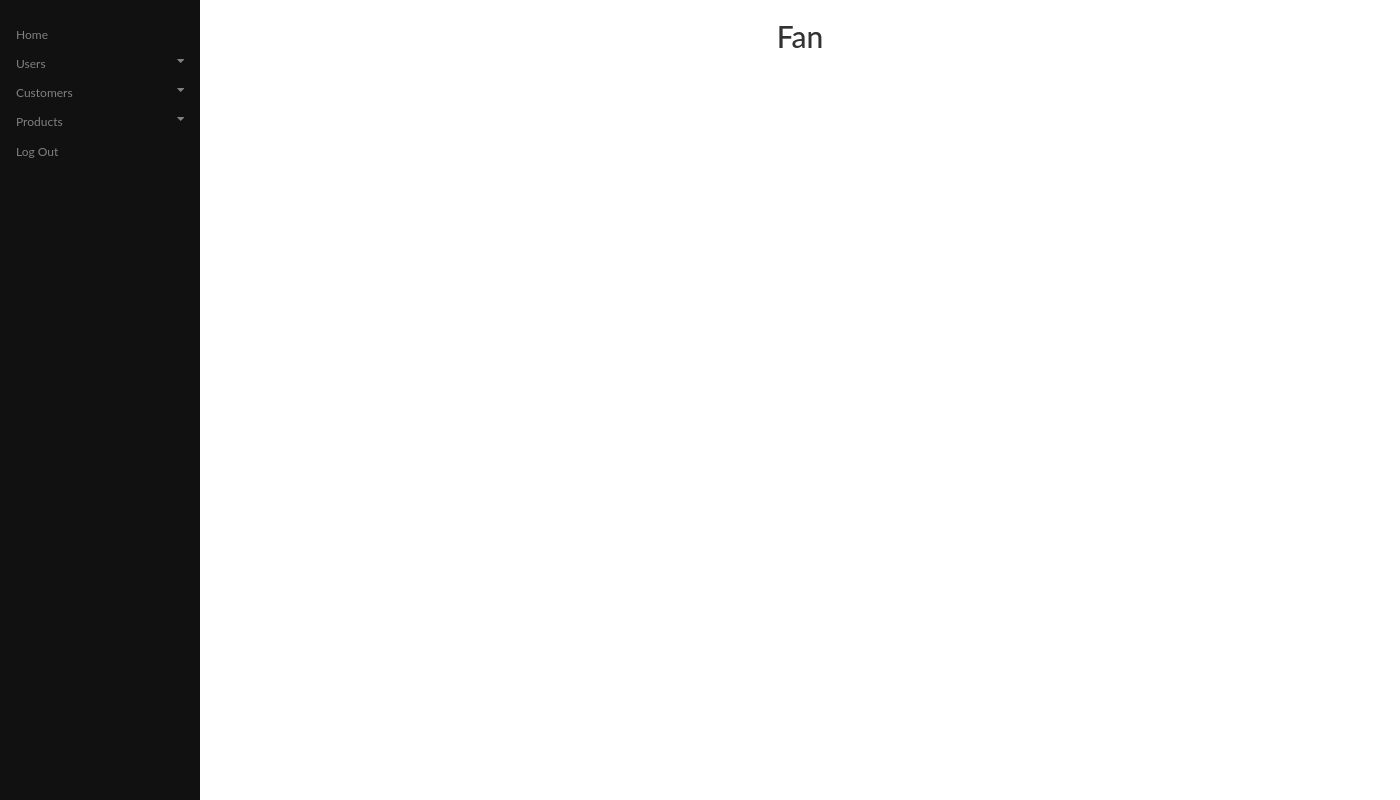
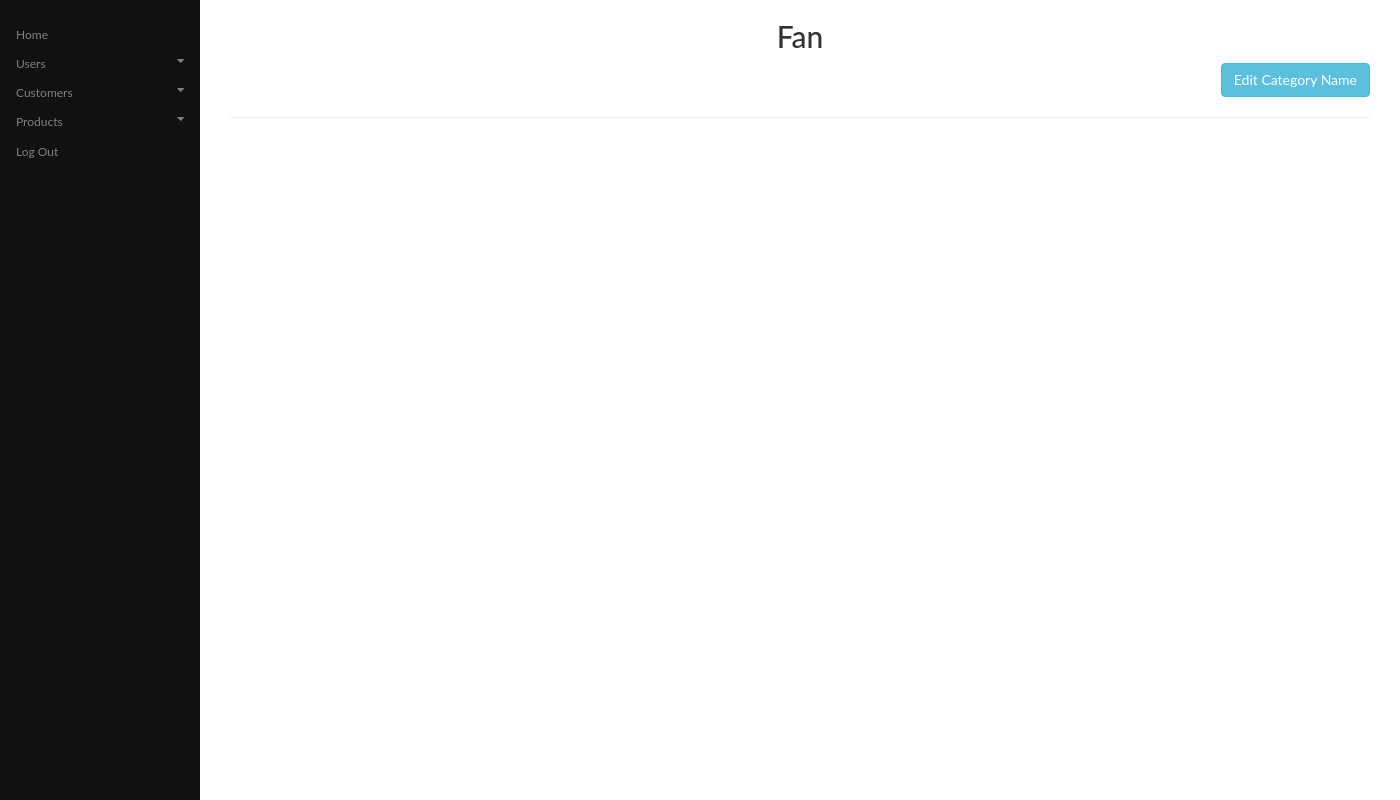
Before and after one commit to harshit8858/mindful_project1_salesapp, a Django app: a page that uses templates/product/category_details.html in a window 1400 px wide. Run offline with Django 3.2, Linux system fonts and the light colour scheme; a user stored in the database is signed in; data comes from the database, SQL or seed files in the repository; both versions use the stored data as it was after the commit; some libraries are stand-ins or nearby versions.

```diff
--- a/product/urls.py
+++ b/product/urls.py
@@ -12,7 +12,9 @@ urlpatterns = [
     url(r'^add_product/', add_product, name="add_product"),
     url(r'^(?P<slug>[\w-]+)/$', product_detail, name="product_details"),
     url(r'^(?P<slug>[\w-]+)/edit/', product_edit, name="product_edit"),
+    url(r'^(?P<slug>[\w-]+)/delete/', product_delete, name="product_delete"),
     url(r'^category/(?P<slug1>[\w-]+)/$', category_detail, name="category_details"),
     url(r'^category/(?P<slug1>[\w-]+)/edit/', category_edit, name="category_edit"),
+    # url(r'^category/(?P<slug1>[\w-]+)/delete/', category_delete, name="category_delete"),
 
 ]+ static(settings.MEDIA_URL, document_root=settings.MEDIA_ROOT)
--- a/product/views.py
+++ b/product/views.py
@@ -84,9 +84,15 @@ def product_edit(request, slug):
         'form': form,
     }
     if request.user.is_superuser:
-        return render(request, 'product/product.html', context)
+        return render(request, 'product/add_product.html', context)
     else:
         return render(request, 'main/not_authorised.html')
+
+
+def product_delete(request, slug):
+    instance = get_object_or_404(Product, slug=slug)
+    instance.delete()
+    return redirect('product:product')
 
 
 def category_detail(request, slug1):
@@ -102,7 +108,7 @@ def category_detail(request, slug1):
 def category_edit(request, slug1):
     instance = get_object_or_404(Category, slug1=slug1)
     if request.method == 'POST':
-        form = ProductForm(request.POST, request.FILES, instance=instance)
+        form = CategoryForm(request.POST, request.FILES, instance=instance)
         if form.is_valid():
             f = form.save(commit=False)
             f.created_by = request.user
@@ -115,6 +121,12 @@ def category_edit(request, slug1):
         'form': form,
     }
     if request.user.is_superuser:
-        return render(request, 'product/category.html', context)
+        return render(request, 'product/add_category.html', context)
     else:
         return render(request, 'main/not_authorised.html')
+
+
+# def category_delete(request, slug1):
+#     instance = get_object_or_404(Category, slug1=slug1)
+#     instance.delete()
+#     return redirect('product:category')
--- a/templates/product/category_details.html
+++ b/templates/product/category_details.html
@@ -3,12 +3,19 @@
 
 
     <div class="container">
+        <div>
             <center>
                 <h2>
                     {{ instance.category }}
                 </h2>
             </center>
-        <br/>
+            <div align="right">
+                {% if instance.created_by == request.user %}
+                    <a href="{{instance.get_absolute_url1}}edit" class="btn btn-info">Edit Category Name</a>
+                {% endif %}
+            </div>
+        </div>
+        <hr/>
         {% for pro in product %}
             {% if pro.category.category == instance.category %}
                 <a href="{{pro.get_absolute_url}}" class="btn btn-default">{{pro.name}}</a><hr/>
--- a/templates/product/product_details.html
+++ b/templates/product/product_details.html
@@ -16,6 +16,7 @@
         <br/>
         {% if instance.created_by == request.user %}
             <a href="{{instance.get_absolute_url}}edit" class="btn btn-info">Edit</a>
+            <a href="{{instance.get_absolute_url}}delete" class="btn btn-info">Delete</a>
         {% endif %}
         <hr/>
     </div>
```
Also changed, not shown: db.sqlite3. Lines whose indentation alone changed are shown as unchanged.
